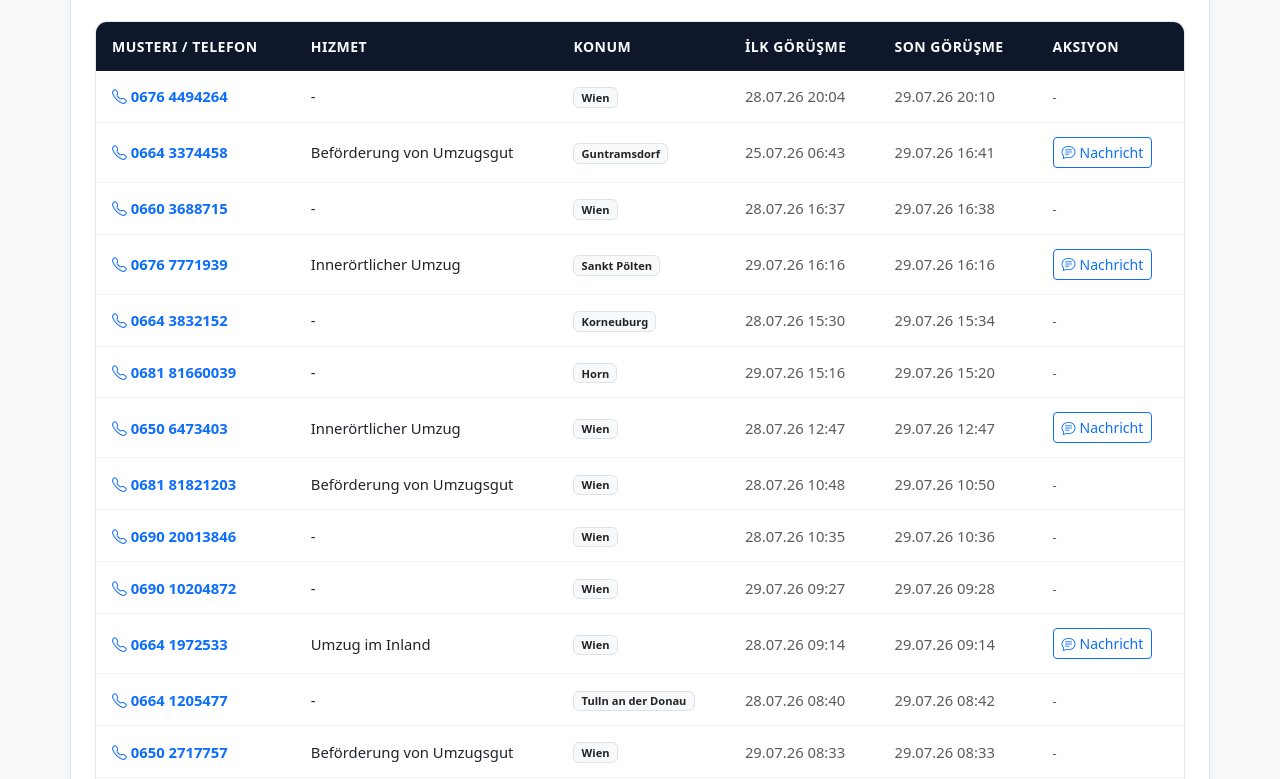
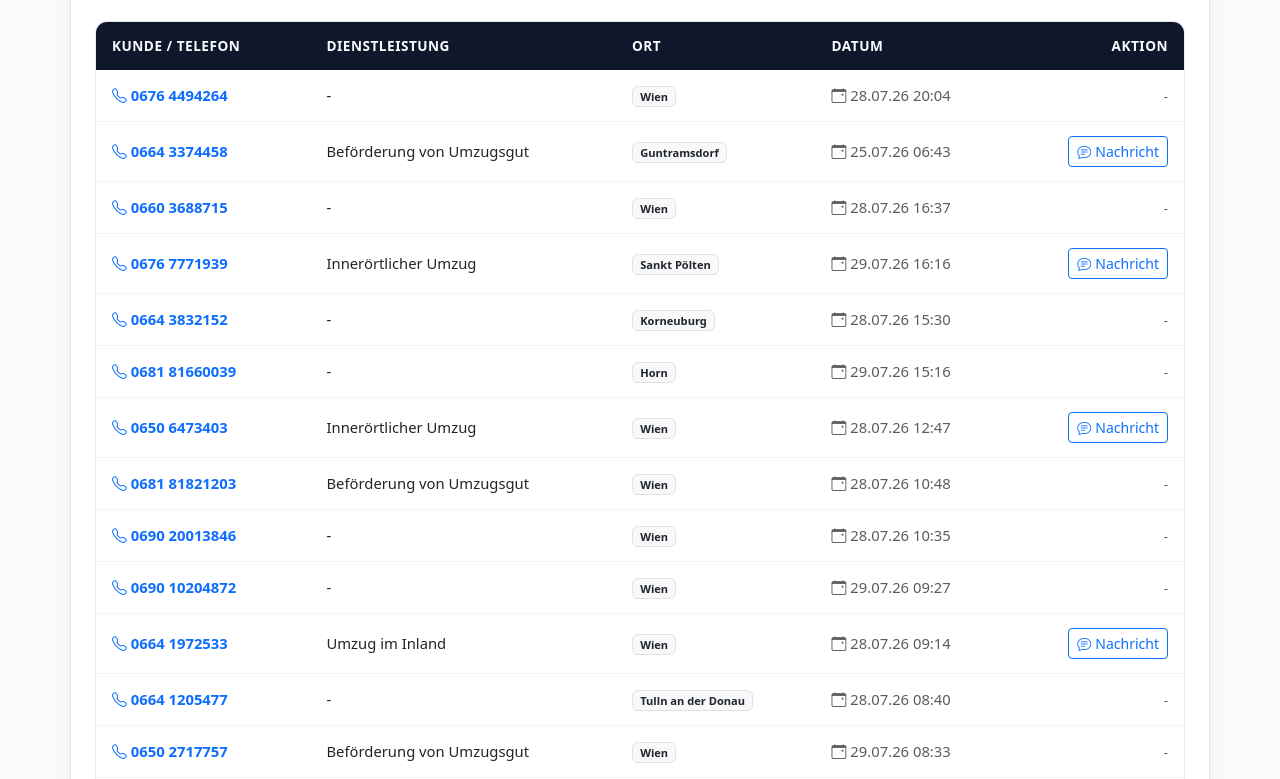
Before and after one commit to sicherteam/mustafa-reklam, a website: page index.html in a window 1280 px wide. Shown: the part 107-886 px from the top of the page. Drawn offline with nearby package versions, Linux system fonts and the light colour scheme.

Commit message:
Update index.html

```diff
--- a/index.html
+++ b/index.html
@@ -51,7 +51,7 @@
       background-color: #0f172a !important;
       color: #f8fafc !important;
       font-weight: 600;
-      font-size: 0.875rem;
+      font-size: 0.85rem;
       text-transform: uppercase;
       letter-spacing: 0.5px;
       padding: 14px 16px;
@@ -94,7 +94,7 @@
       .lead-card-header {
         display: flex;
         justify-content: space-between;
-        align-items: flex-start;
+        align-items: center;
         border-bottom: 1px solid #f1f5f9;
         padding-bottom: 8px;
         margin-bottom: 10px;
@@ -125,12 +125,12 @@
         <h2 class="header-title mb-1 fs-3">MUSTAFA REKLAMLAR</h2>
         <div class="text-muted small">
           <i class="bi bi-clock-history me-1"></i><strong>Letzte Aktualisierung:</strong>
-          <span id="last-update" class="text-primary fw-bold ms-1">Yükleniyor...</span>
+          <span id="last-update" class="text-primary fw-bold ms-1">Wird geladen...</span>
         </div>
       </div>
       <div class="col-12 col-md-6">
         <div class="position-relative">
-          <input type="text" id="searchInput" onkeyup="filterTable()" class="form-control form-control-lg fs-6 ps-5" placeholder="Suchen (Telefon, Ort, Nachricht...)...">
+          <input type="text" id="searchInput" onkeyup="filterTable()" class="form-control form-control-lg fs-6 ps-5" placeholder="Suchen (Kunde, Ort, Dienstleistung, Nachricht...)...">
           <i class="bi bi-search position-absolute top-50 start-0 translate-middle-y ms-3 text-muted"></i>
         </div>
       </div>
@@ -141,29 +141,28 @@
       <table class="table align-middle" id="leadTable">
         <thead>
           <tr>
-            <th>Musteri / Telefon</th>
-            <th>Hizmet</th>
-            <th>Konum</th>
-            <th>İlk Görüşme</th>
-            <th>Son Görüşme</th>
-            <th>Aksiyon</th>
+            <th>Kunde / Telefon</th>
+            <th>Dienstleistung</th>
+            <th>Ort</th>
+            <th>Datum</th>
+            <th class="text-end">Aktion</th>
           </tr>
         </thead>
         <tbody id="lead-table-body">
-          <tr><td colspan="6" class="text-center py-4 text-muted"><div class="spinner-border spinner-border-sm me-2"></div>Veriler yükleniyor...</td></tr>
+          <tr><td colspan="5" class="text-center py-4 text-muted"><div class="spinner-border spinner-border-sm me-2"></div>Daten werden geladen...</td></tr>
         </tbody>
       </table>
     </div>
 
     <!-- MOBİL KART GÖRÜNÜMÜ -->
     <div id="lead-cards-body" class="mobile-cards-view">
-      <div class="text-center text-muted py-4"><div class="spinner-border spinner-border-sm me-2"></div>Veriler yükleniyor...</div>
+      <div class="text-center text-muted py-4"><div class="spinner-border spinner-border-sm me-2"></div>Daten werden geladen...</div>
     </div>
   </div>
 
   <script src="https://cdn.jsdelivr.net/npm/bootstrap@5.3.0/dist/js/bootstrap.bundle.min.js"></script>
   <script>
-    // Mesaj Metni Temizleme Mantığı
+    // Mesaj Metni Temizleme
     function cleanMessageText(text) {
       if (!text || text === '-' || text.trim() === '') return null;
 
@@ -177,10 +176,10 @@
       return cleaned.length > 0 ? cleaned : null;
     }
 
-    // XSS Koruması İçin Metin Kaçış Fonksiyonu
+    // XSS Koruması
     function escapeHTML(str) {
       if (!str) return '';
-      return str.replace(/[&<>'"]/g,
+      return String(str).replace(/[&<>'"]/g,
         tag => ({ '&': '&amp;', '<': '&lt;', '>': '&gt;', "'": '&#39;', '"': '&quot;' }[tag] || tag)
       );
     }
@@ -199,7 +198,7 @@
 
         if (!data.leads || data.leads.length === 0) {
           const emptyHTML = '<div class="text-center py-4 text-muted">Keine Daten vorhanden.</div>';
-          tbody.innerHTML = `<tr><td colspan="6" class="text-center py-4 text-muted">Keine Daten vorhanden.</td></tr>`;
+          tbody.innerHTML = `<tr><td colspan="5" class="text-center py-4 text-muted">Keine Daten vorhanden.</td></tr>`;
           cardsBody.innerHTML = emptyHTML;
           return;
         }
@@ -208,18 +207,18 @@
         let mobileCards = '';
 
         data.leads.forEach((lead, index) => {
-          const phone = escapeHTML(lead["Musteri"] || '-');
+          const customer = escapeHTML(lead["Musteri"] || '-');
           const jobType = escapeHTML(lead["Hizmet"] || '-');
           const location = escapeHTML(lead["Konum"] || '-');
-          const ilkGorusme = escapeHTML(lead["Ilk gorusme"] || '-');
-          const sonGorusme = escapeHTML(lead["Son gorusme"] || '-');
+          // Node.js tarafındaki yeni "Tarih" anahtarı (varsa eski "Ilk gorusme" ile fallback)
+          const dateStr = escapeHTML(lead["Tarih"] || lead["Ilk gorusme"] || '-');
           const rawMessage = lead["Mesaj"] || '-';
 
           const cleanedMsg = cleanMessageText(rawMessage);
           const escapedCleanedMsg = cleanedMsg ? escapeHTML(cleanedMsg) : null;
 
-          const phoneDisplay = phone !== '-'
-            ? `<a href="tel:${phone}" class="fw-bold text-decoration-none text-primary"><i class="bi bi-telephone me-1"></i>${phone}</a>`
+          const phoneDisplay = customer !== '-'
+            ? `<a href="tel:${customer}" class="fw-bold text-decoration-none text-primary"><i class="bi bi-telephone me-1"></i>${customer}</a>`
             : `<span class="text-muted fw-bold">-</span>`;
 
           const msgButton = escapedCleanedMsg ? `
@@ -228,29 +227,28 @@
             </button>
           ` : '<span class="text-muted small">-</span>';
 
-          // Masaüstü Satırı
+          // Masaüstü Satırı (Son Görüşme sütunu kalktı, 5 Sütuna düşürüldü)
           desktopRows += `
             <tr class="searchable-row">
               <td>${phoneDisplay}</td>
               <td>${jobType}</td>
               <td><span class="badge bg-light text-dark border">${location}</span></td>
-              <td class="text-muted small">${ilkGorusme}</td>
-              <td class="text-muted small">${sonGorusme}</td>
-              <td>${msgButton}</td>
+              <td class="text-muted small"><i class="bi bi-calendar-event me-1"></i>${dateStr}</td>
+              <td class="text-end">${msgButton}</td>
             </tr>
             ${escapedCleanedMsg ? `
               <tr class="collapse" id="msg-desktop-${index}">
-                <td colspan="6" class="p-3 bg-light">
+                <td colspan="5" class="p-3 bg-light">
                   <div class="message-box">
                     <strong class="text-primary small d-block mb-1"><i class="bi bi-chat-quote me-1"></i>Kundennachricht:</strong>
-                    <div class="small text-dark">${escapedCleanedMsg}</div>
+                    <div class="small text-dark msg-content">${escapedCleanedMsg}</div>
                   </div>
                 </td>
               </tr>
             ` : ''}
           `;
 
-          // Mobil Kart
+          // Mobil Kart Görünümü
           const mobileMsgHTML = escapedCleanedMsg ? `
             <div class="message-box mt-2">
               <strong class="text-primary small d-block mb-1"><i class="bi bi-chat-quote me-1"></i>Nachricht:</strong>
@@ -262,21 +260,17 @@
             <div class="lead-card searchable-card">
               <div class="lead-card-header">
                 <div>
-                  ${phone !== '-' ? `<a href="tel:${phone}" class="fw-bold fs-6 text-decoration-none text-primary d-block"><i class="bi bi-telephone me-1"></i>${phone}</a>` : `<span class="fw-bold text-muted">-</span>`}
-                  <small class="text-muted">Son: ${sonGorusme}</small>
+                  ${customer !== '-' ? `<a href="tel:${customer}" class="fw-bold fs-6 text-decoration-none text-primary d-block"><i class="bi bi-telephone me-1"></i>${customer}</a>` : `<span class="fw-bold text-muted">-</span>`}
                 </div>
+                <span class="badge bg-light text-secondary border small">${dateStr}</span>
               </div>
               <div class="lead-card-row">
-                <span class="lead-card-label">Hizmet:</span>
+                <span class="lead-card-label">Dienstleistung:</span>
                 <span class="lead-card-value">${jobType}</span>
               </div>
               <div class="lead-card-row">
-                <span class="lead-card-label">Konum:</span>
+                <span class="lead-card-label">Ort:</span>
                 <span class="lead-card-value">${location}</span>
-              </div>
-              <div class="lead-card-row">
-                <span class="lead-card-label">İlk Görüşme:</span>
-                <span class="lead-card-value small text-muted">${ilkGorusme}</span>
               </div>
               ${mobileMsgHTML}
             </div>
@@ -290,12 +284,12 @@
         console.error("Yükleme hatası:", err);
         updateSpan.innerText = 'Fehler beim Laden';
         const errorMsg = `Veri okunamadı: ${err.message}`;
-        tbody.innerHTML = `<tr><td colspan="6" class="text-center text-danger py-4">${errorMsg}</td></tr>`;
+        tbody.innerHTML = `<tr><td colspan="5" class="text-center text-danger py-4">${errorMsg}</td></tr>`;
         cardsBody.innerHTML = `<div class="text-center text-danger py-4">${errorMsg}</div>`;
       }
     }
 
-    // Arama Fonksiyonu (Performanslı ve Collapse Hassasiyetli)
+    // Gelişmiş Arama Fonksiyonu (Gizli mesaj içeriğinde de arama yapar)
     function filterTable() {
       const input = document.getElementById('searchInput');
       const filter = input.value.toLowerCase();
@@ -303,11 +297,17 @@
       // Masaüstü Satırları
       const rows = document.querySelectorAll('#lead-table-body tr.searchable-row');
       rows.forEach(row => {
-        const text = row.innerText.toLowerCase();
         const nextCollapse = row.nextElementSibling;
-        const isMatch = text.includes(filter);
+        let fullContent = row.innerText.toLowerCase();
 
+        // Eğer altındaki collapse satırında mesaj varsa arama kapsamına ekle
+        if (nextCollapse && nextCollapse.classList.contains('collapse')) {
+          fullContent += " " + nextCollapse.innerText.toLowerCase();
+        }
+
+        const isMatch = fullContent.includes(filter);
         row.style.display = isMatch ? '' : 'none';
+
         if (nextCollapse && nextCollapse.classList.contains('collapse') && !isMatch) {
           nextCollapse.style.display = 'none';
         }
@@ -321,7 +321,7 @@
       });
     }
 
-    // Sayfa Yüklendiğinde Başlat
+    // Sayfa Yüklendiğinde Verileri Çek
     loadData();
   </script>
 </body>
```
